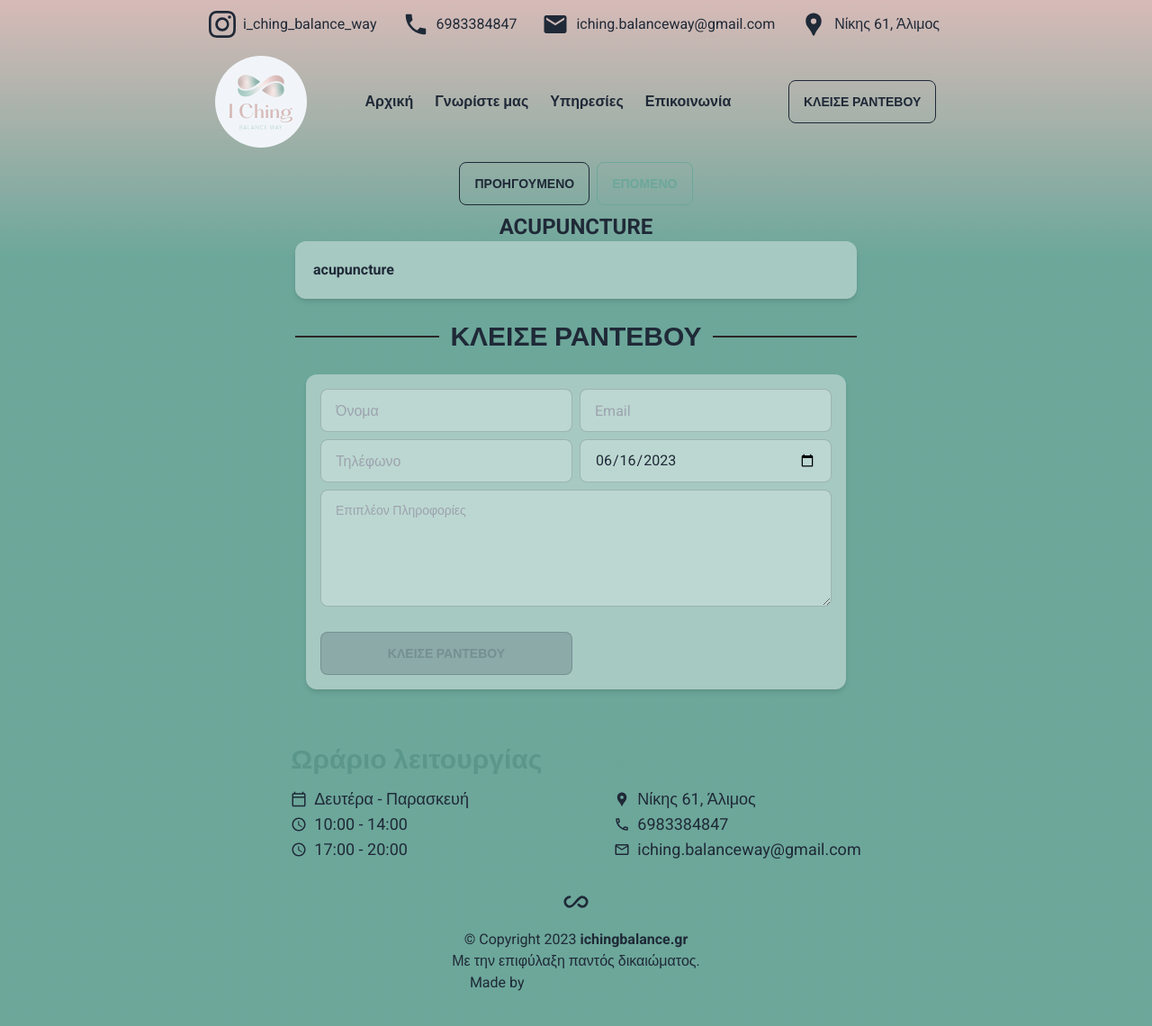
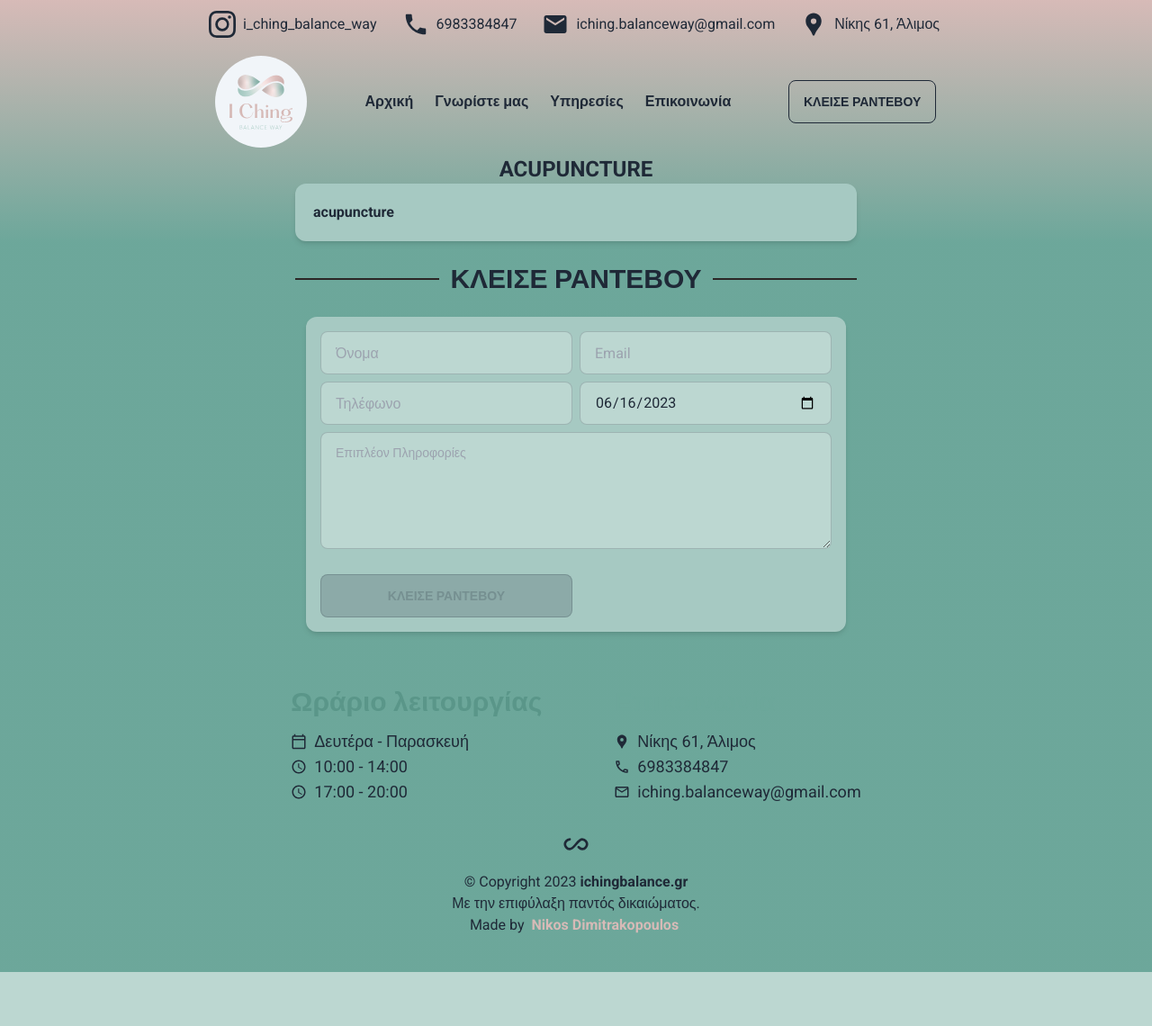
Before and after one commit to nikossoftwaredev/i-ching, a Next.js app: page /wiki/acupuncture in a window 1280 px wide. Shown: the top 1140 px of the page at 90% size. After the commit the page ends 1080 px from the top, so only its background shows below. Built offline with nearby package versions, Linux system fonts and the light colour scheme.

Commit message:
added links

```diff
--- a/app/wiki/[article]/page.tsx
+++ b/app/wiki/[article]/page.tsx
@@ -49,23 +49,6 @@ const Page = ({ params }: PageProps) => {
   return (
     <div>
       <section className="w-full flex flex-col items-center justify-center">
-        <div className="flex w-full items-center justify-center gap-2 my-2">
-          <ButtonLink
-            href={`/scientific-articles/${findPreviousArticlePath(
-              articleInfoIndex
-            )}`}
-          >
-            Προηγουμενο
-          </ButtonLink>
-          <ButtonLink
-            href={`/scientific-articles/${findNextArticlePath(
-              articleInfoIndex
-            )}`}
-            variant="accent"
-          >
-            Επομενο
-          </ButtonLink>
-        </div>
         <h1 className="text-2xl font-bold uppercase">{title}</h1>
         {contents.map((content) => (
           <Card
--- a/components/Footer.tsx
+++ b/components/Footer.tsx
@@ -62,7 +62,10 @@ const Footer = (): JSX.Element => {
         Με την επιφύλαξη παντός δικαιώματος.
         <br />
         Made by
-        <AppLink href="https://www.linkedin.com/in/nikosdim97/">
+        <AppLink
+          className="text-primary"
+          href="https://www.linkedin.com/in/nikosdim97/"
+        >
           &nbsp; Nikos Dimitrakopoulos&nbsp;
         </AppLink>
       </section>
--- a/components/about/AboutSection.tsx
+++ b/components/about/AboutSection.tsx
@@ -10,9 +10,14 @@ const AboutCard: FC<{ href: string; children: React.ReactNode }> = ({
   <Card className="grid grid-cols-1 lg:grid-cols-2 justify-center md:w-3/4 p-4 leading-8 text-lg font-medium">
     {children}
     <p></p>
-    <AppLink className="ml-auto btn btn-outline" href={href}>
+    <a
+      className="ml-auto btn btn-outline"
+      href={href}
+      target={href.startsWith("/") ? "_self" : "_blank"}
+      rel="noreferrer"
+    >
       ΠΕΡΙΣΣΟΤΕΡΑ
-    </AppLink>
+    </a>
   </Card>
 );
 
@@ -48,7 +53,7 @@ const AboutSection: FC<{ [key: string]: any }> = () => (
         </div>
       </div>
     </AboutCard>
-    <AboutCard href="/wiki/katerina-dimitrakopoulou">
+    <AboutCard href="https://en.wikipedia.org/wiki/I_Ching">
       <figure className="flex flex-col items-center justify-center">
         <img
           src="/images/main_area.webp"
@@ -67,7 +72,7 @@ const AboutSection: FC<{ [key: string]: any }> = () => (
         άλλων.
       </p>
     </AboutCard>
-    <AboutCard href="/wiki/katerina-dimitrakopoulou">
+    <AboutCard href="https://eski.gr/history-of-chinese-medicine-tcm/?fbclid=IwAR1eMMW9AsYvUuBJwQkGgKyP1zNbzXY_utgdpgFb0xkNEbLapyQpE8Qnovs">
       <figure className="flex flex-col items-center justify-center">
         <img
           src="/images/holistic.jpg"
```
Also changed, not shown: components/header/headerConfig.tsx (+4 -4 lines).
